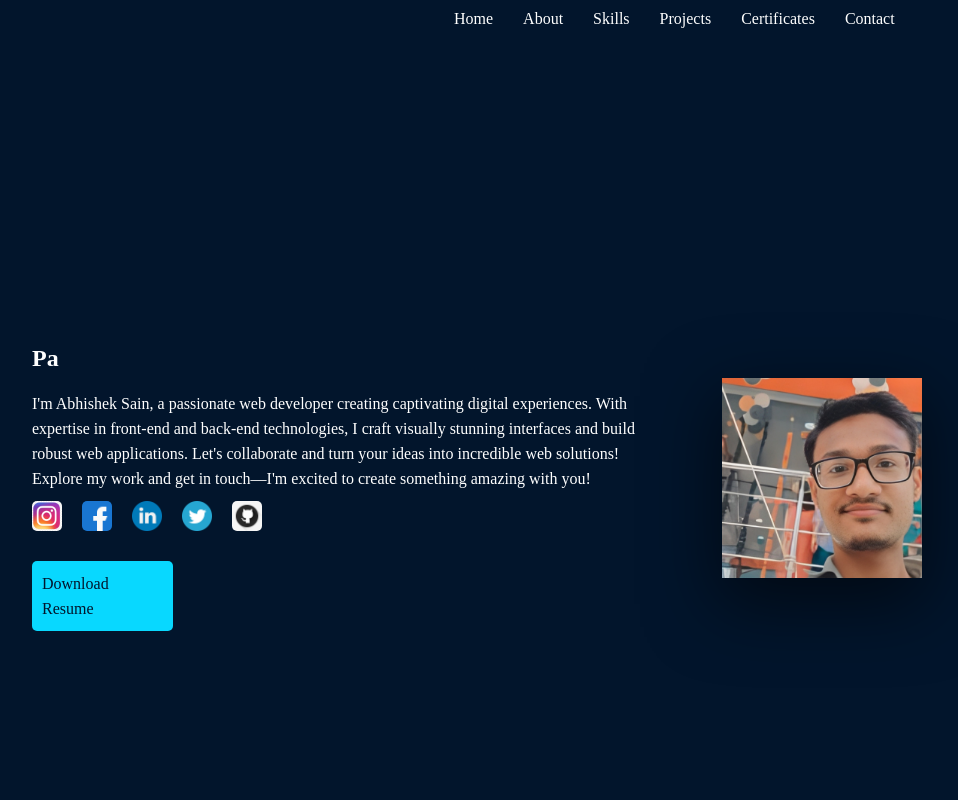
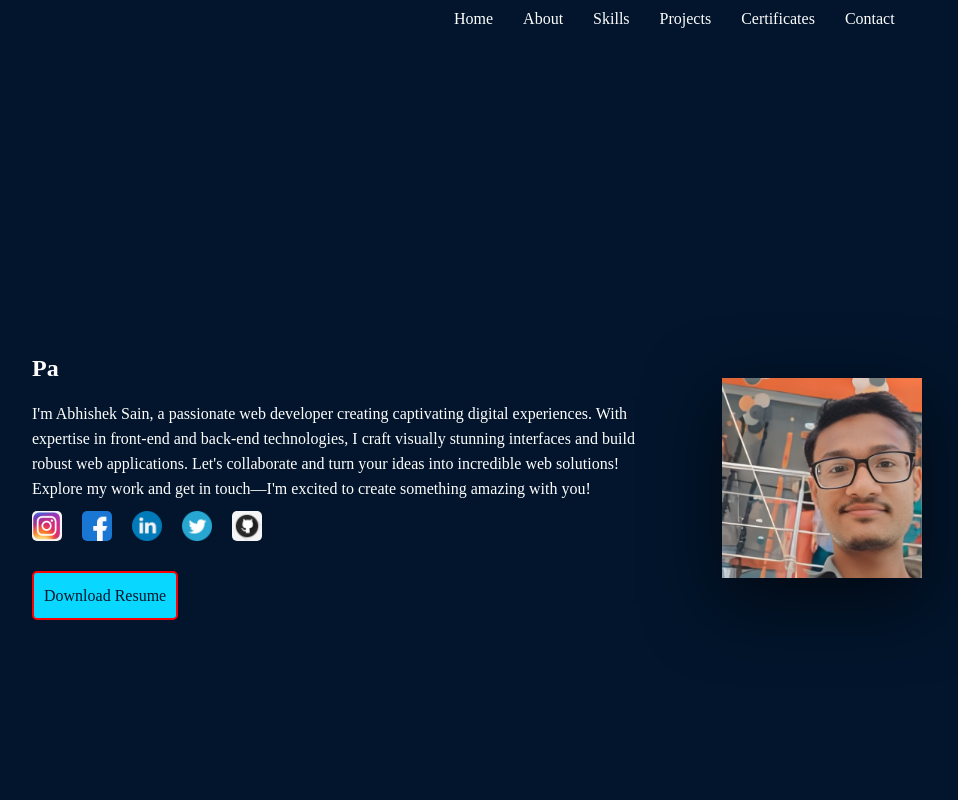
Before and after one commit to Abhishek2272003/personal-website, a plain HTML site: page index.html in a window 1280 px wide. Shown: the top 800 px of the page, without its empty margins (163-1121 px from the left). Drawn offline with Linux system fonts and the light colour scheme.

Commit message:
download button styled

```diff
--- a/style.css
+++ b/style.css
@@ -197,9 +197,9 @@ body{
     box-shadow: rgba(0, 0, 0, 0.56) 0px 22px 70px 4px;
 } */
 .download-button {
-    display: block;
+    display: inline-block;
     /* height: 200px; */
-    width: 11vw;
+    /* width: 11vw; */
     background-color: #08d8ff;
     color: #02152c;
     padding: 10px 10px;
@@ -208,7 +208,7 @@ body{
     cursor: pointer;
     text-decoration: none;
     font-size: 1rem;
-    /* border: 2px solid red; */
+    border: 2px solid red;
     /* margin: 20px; */
     margin-top: 20px;
     /* margin-bottom: 90px; */
@@ -707,7 +707,7 @@ button:hover{
         margin-right: 0;
     }
     .download-button{
-        width: 40vw;
+        /* width: 50vw; */
         margin-bottom: 20px;
     }
     figure{
```
